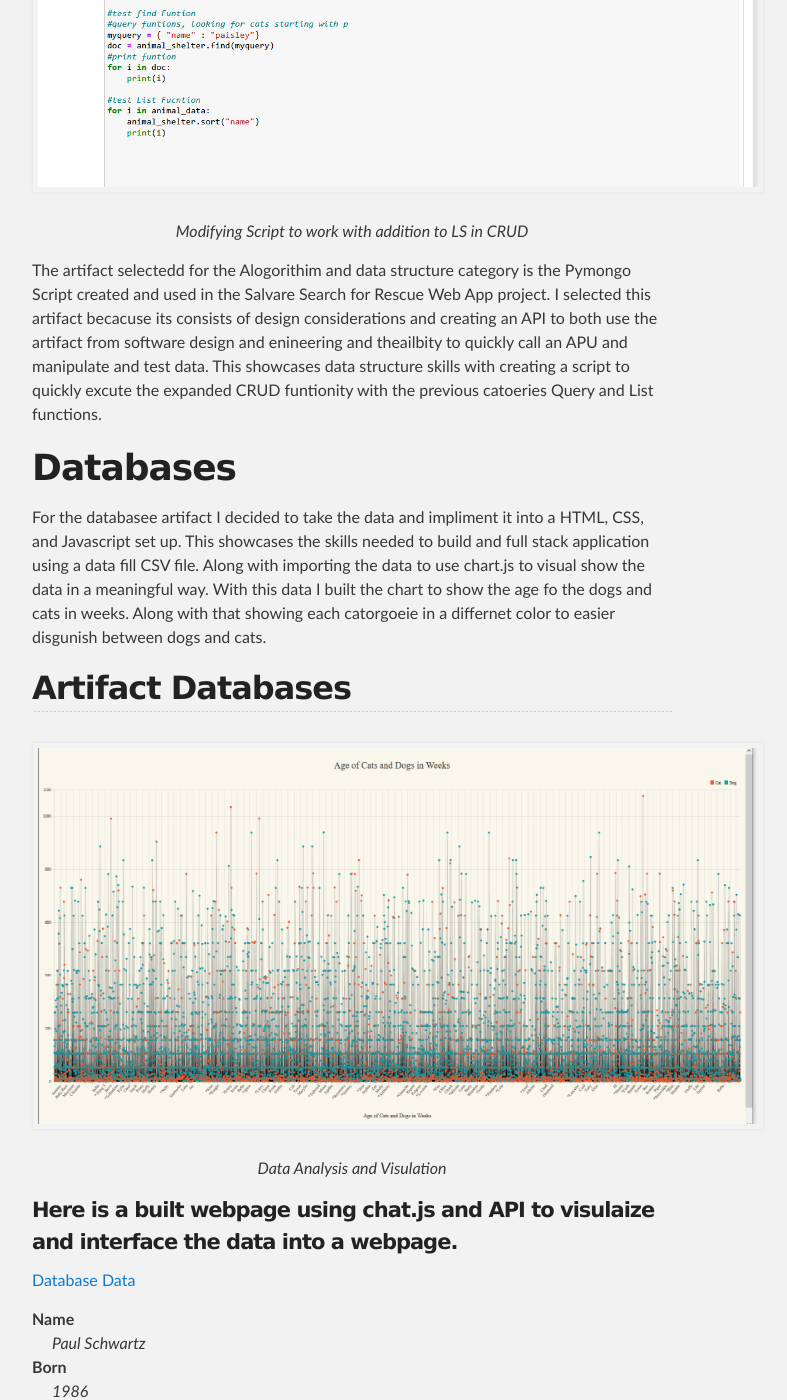
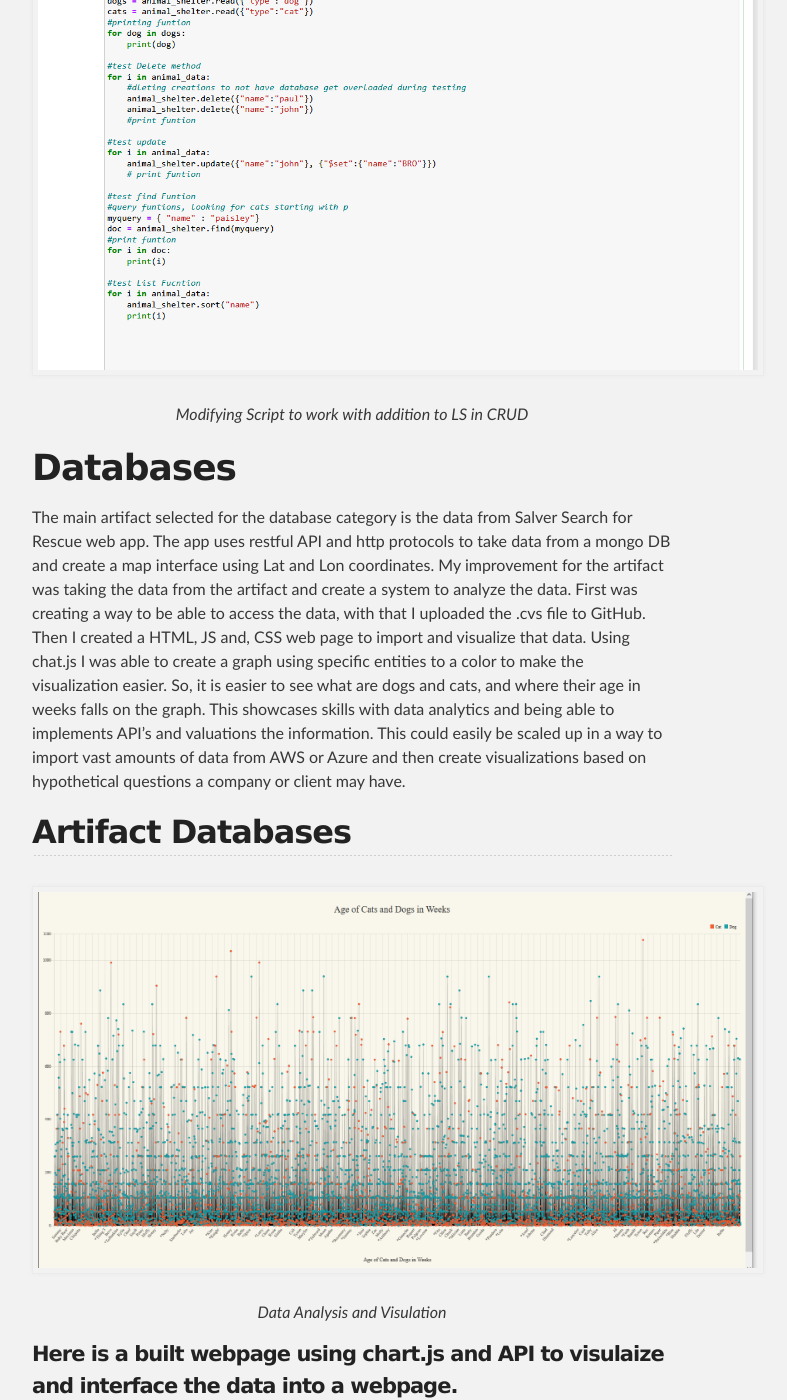
Before and after one commit to pages-themes/slate, a Jekyll site: the page built from index.md, in a window 1280 px wide and 1400 px high, scrolled down 4963 px. Shown: the whole window, without its empty margins (288-1075 px from the left). Built offline with Jekyll 4.4.1, drawn with Linux system fonts in a browser that asks for light colours; our own code applies the rules of GitHub Pages for plain Markdown files; some of the changed text lies outside the part shown.

Commit message:
Update index.md

```diff
--- a/index.md
+++ b/index.md
@@ -44,6 +44,8 @@
 
 # Software Design and Engineering
 
+The artifact selected for the software design and engineering category is the pymongo CRUD aplication from Salvare Search for Rescue Web App project.  The aplciations goal is to create the functionitily of CRUD for use with the mongodb database.  This showcaseese software design and engineering skills by examding the Python PyMongo drivers with dash framework intigartion.  With the CRUD module exanded with a Query and List funtion, this allows the data to be manipulated in a more streamlined way.
+
 ## Artifact Software Design and Engineering
 
 <div style="text-align: center;">
@@ -51,9 +53,9 @@
     <p><em>Adding LS and CRUD</em></p>
 </div>
 
-The artifact selected for the software design and engineering category is the pymongo CRUD aplication from Salvare Search for Rescue Web App project.  The aplciations goal is to create the functionitily of CRUD for use with the mongodb database.  This showcaseese software design and engineering skills by examding the Python PyMongo drivers with dash framework intigartion.  With the CRUD module exanded with a Query and List funtion, this allows the data to be manipulated in a more streamlined way.
+# Algorithms and Data Structure
 
-# Algorithms and Data Structure
+The artifact selectedd for the Alogorithim and data structure category is the Pymongo Script created and used in the Salvare Search for Rescue Web App project.  I selected this artifact becacuse its consists of design considerations and creating an API to both use the artifact from software design and enineering and theailbity to quickly call an APU and manipulate and test data.  This showcases data structure skills with creating a script to quickly excute the expanded CRUD funtionity with the previous catoeries Query and List functions.
 
 ## Artifact Algorithms and Data Structures
 
@@ -62,11 +64,9 @@
     <p><em>Modifying Script to work with addition to LS in CRUD</em></p>
 </div>
 
-The artifact selectedd for the Alogorithim and data structure category is the Pymongo Script created and used in the Salvare Search for Rescue Web App project.  I selected this artifact becacuse its consists of design considerations and creating an API to both use the artifact from software design and enineering and theailbity to quickly call an APU and manipulate and test data.  This showcases data structure skills with creating a script to quickly excute the expanded CRUD funtionity with the previous catoeries Query and List functions.
-
 # Databases
 
-For the databasee artifact I decided to take the data and impliment it into a HTML, CSS, and Javascript set up.  This showcases the skills needed to build and full stack application using a data fill CSV file.  Along with importing the data to use chart.js to visual show the data in a meaningful way.  With this data I built the chart to show the age fo the dogs and cats in weeks.  Along with that showing each catorgoeie in a differnet color to easier disgunish between dogs and cats.
+The main artifact selected for the database category is the data from Salver Search for Rescue web app.  The app uses restful API and http protocols to take data from a mongo DB and create a map interface using Lat and Lon coordinates.  My improvement for the artifact was taking the data from the artifact and create a system to analyze the data.  First was creating a way to be able to access the data, with that I uploaded the .cvs file to GitHub.  Then I created a HTML, JS and, CSS web page to import and visualize that data.  Using chat.js I was able to create a graph using specific entities to a color to make the visualization easier.  So, it is easier to see what are dogs and cats, and where their age in weeks falls on the graph.  This showcases skills with data analytics and being able to implements API’s and valuations the information.  This could easily be scaled up in a way to import vast amounts of data from AWS or Azure and then create visualizations based on hypothetical questions a company or client may have.
 
 ## Artifact Databases
 
```
Also changed, not shown: other parts of index.md (+1 -1 lines).
